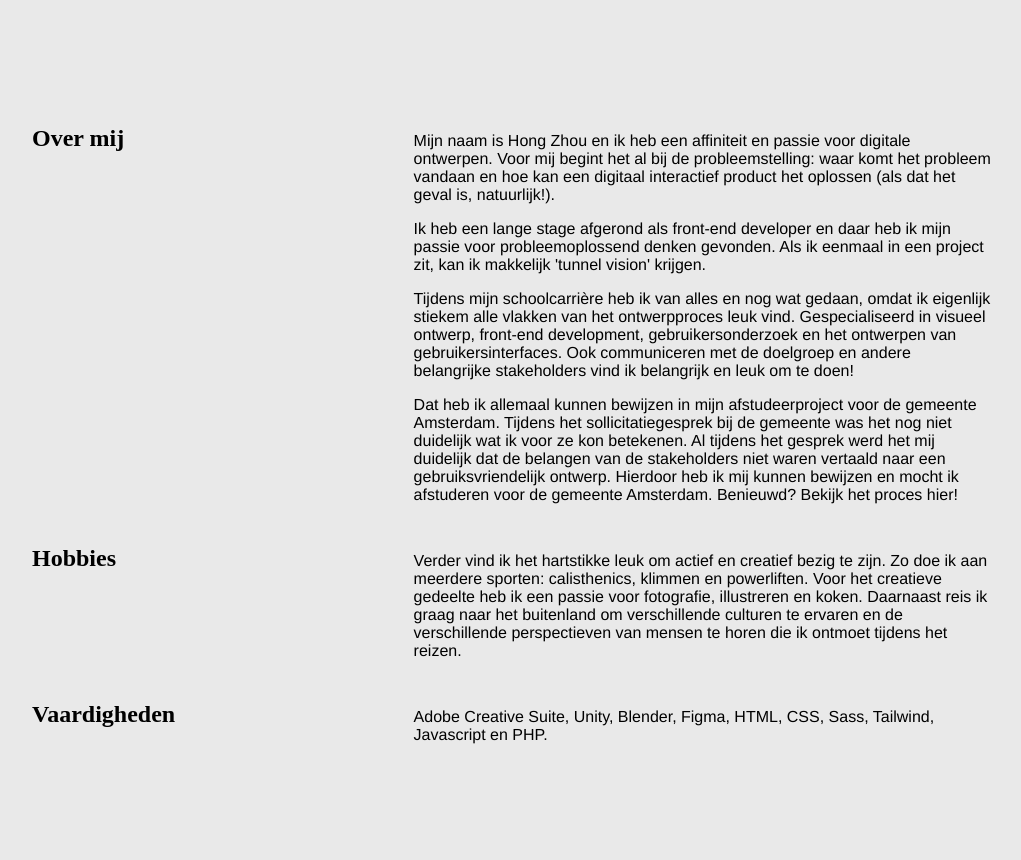
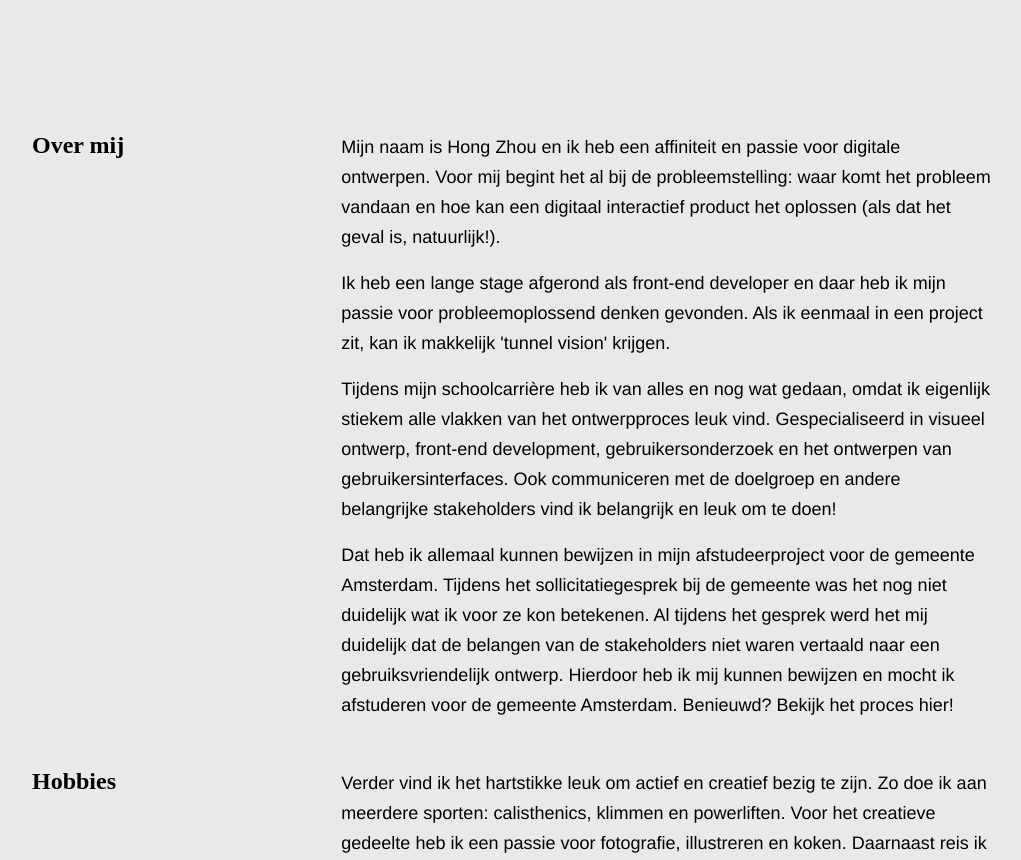
Before and after one commit to Hz-design/portfolio-website-hong, a website: page about.html in a window 1280 px wide. Shown: the part 1940-2800 px from the top of the page, without its empty margins (128-1149 px from the left). Drawn offline with nearby package versions, Linux system fonts and the light colour scheme.

Commit message:
P variable change

```diff
--- a/styles.css
+++ b/styles.css
@@ -20,7 +20,7 @@
     --h2-fs: 2rem;
     --h3-fs: 1.5rem;
 
-    --p-fs:1rem;
+    --p-fs:1.125rem;
 }
 
 *,
@@ -1033,6 +1033,7 @@ span.slot-machine__button-2 a span::before {
     max-width: 65ch;
     font-family: var(--fm-sans-serif);
     font-size: var(--p-fs);
+    line-height: 1.875rem;
     padding: .5rem 0;
 }
 
```
